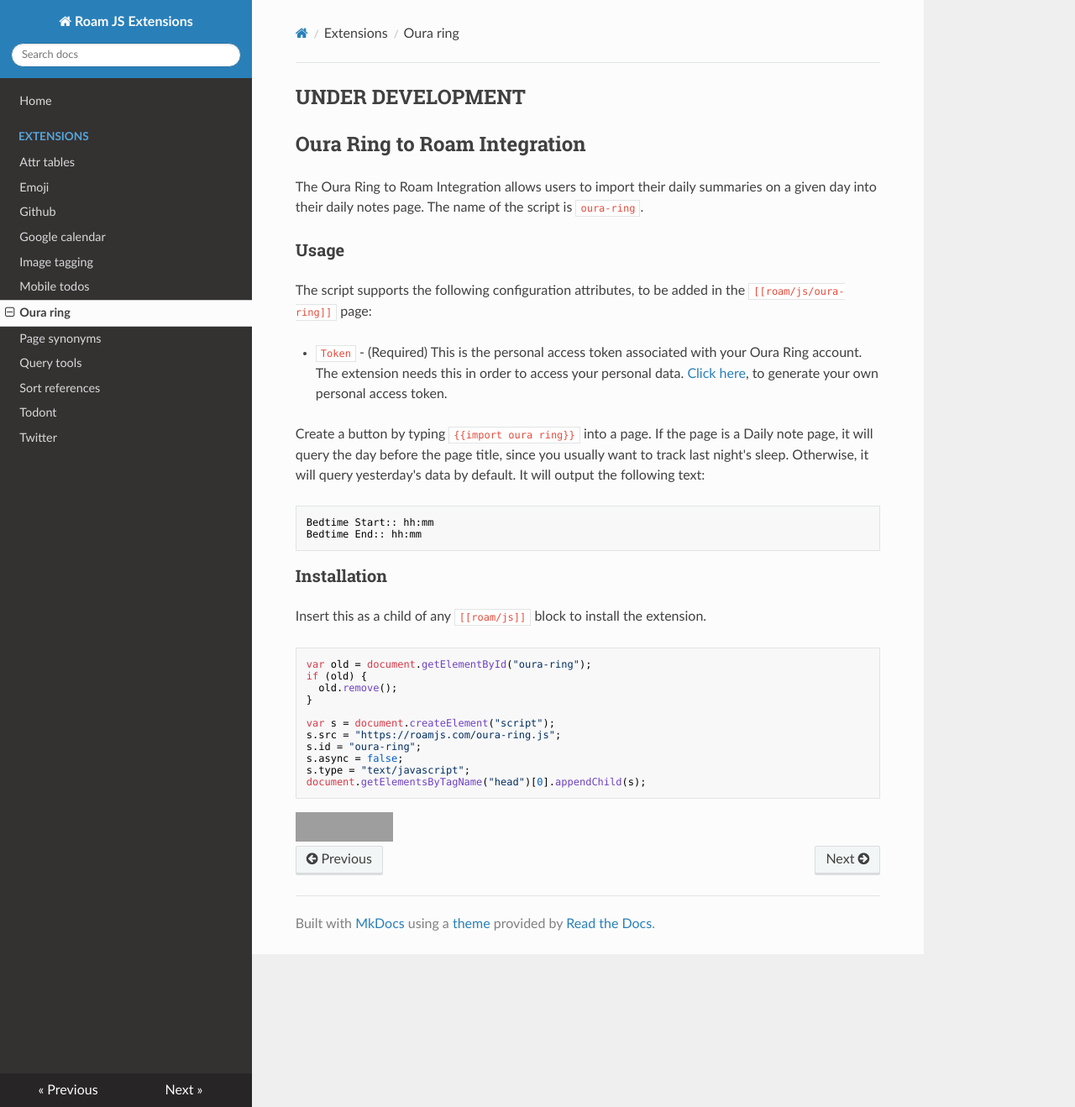
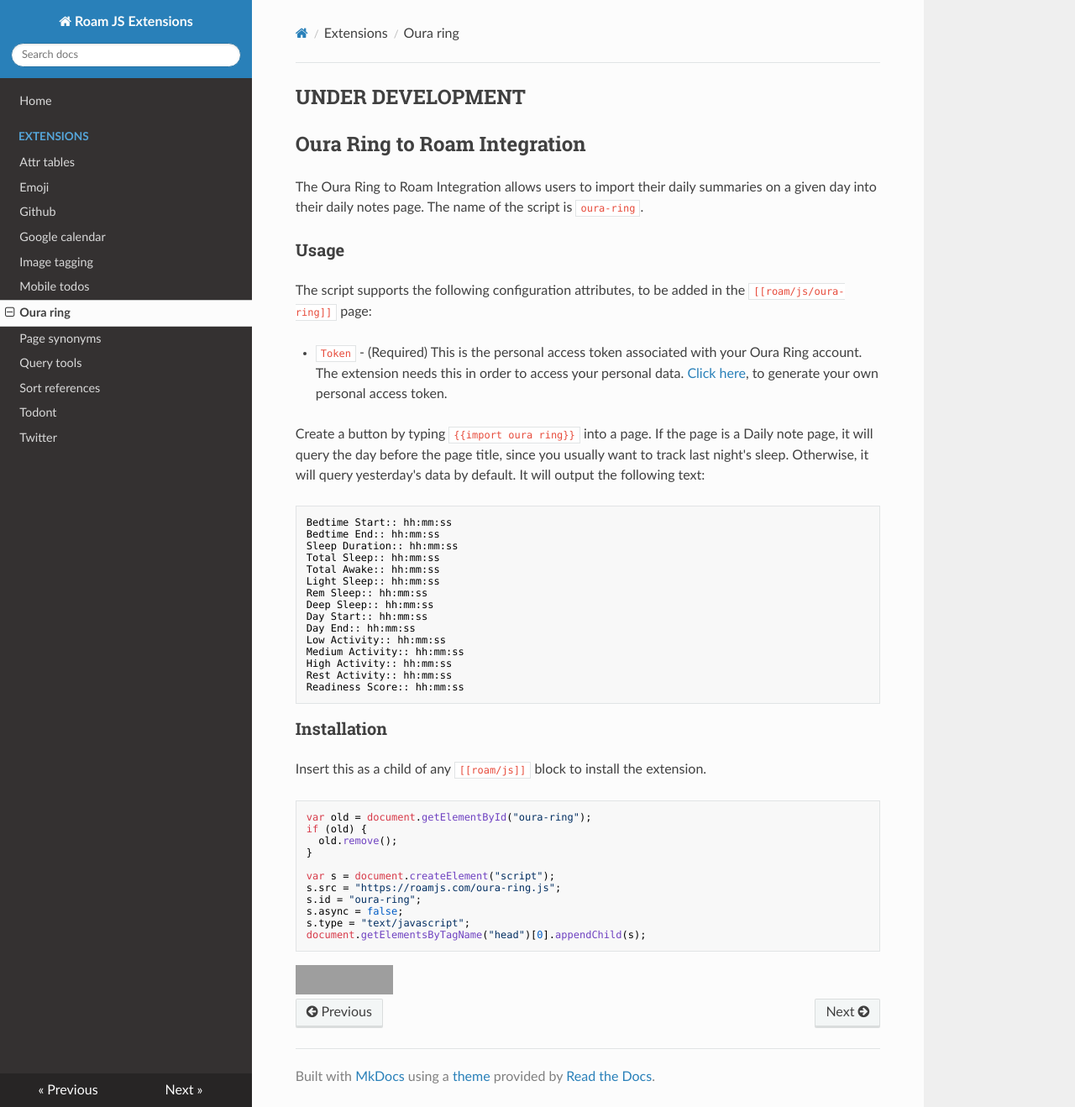
Before and after one commit to dvargas92495/roamjs-com, an MkDocs documentation site: the page built from docs/extensions/oura-ring.md, in a window 1280 px wide and 1318 px high. Shown: the whole window at 84% size. Built offline with MkDocs 1.6.1, drawn with Linux system fonts in a browser that asks for light colours; nearby versions of some CDN libraries; grey boxes are pictures that could not be loaded.

Commit message:
Seconds and docs

````diff
--- a/docs/extensions/oura-ring.md
+++ b/docs/extensions/oura-ring.md
@@ -13,8 +13,21 @@
 Create a button by typing `{{import oura ring}}` into a page. If the page is a Daily note page, it will query the day before the page title, since you usually want to track last night's sleep. Otherwise, it will query yesterday's data by default. It will output the following text:
 
 ```
-Bedtime Start:: hh:mm
-Bedtime End:: hh:mm
+Bedtime Start:: hh:mm:ss
+Bedtime End:: hh:mm:ss
+Sleep Duration:: hh:mm:ss
+Total Sleep:: hh:mm:ss
+Total Awake:: hh:mm:ss
+Light Sleep:: hh:mm:ss
+Rem Sleep:: hh:mm:ss
+Deep Sleep:: hh:mm:ss
+Day Start:: hh:mm:ss
+Day End:: hh:mm:ss
+Low Activity:: hh:mm:ss
+Medium Activity:: hh:mm:ss
+High Activity:: hh:mm:ss
+Rest Activity:: hh:mm:ss
+Readiness Score:: hh:mm:ss
 ```
 
 ### Installation
````
Also changed, not shown: 1 other file.
